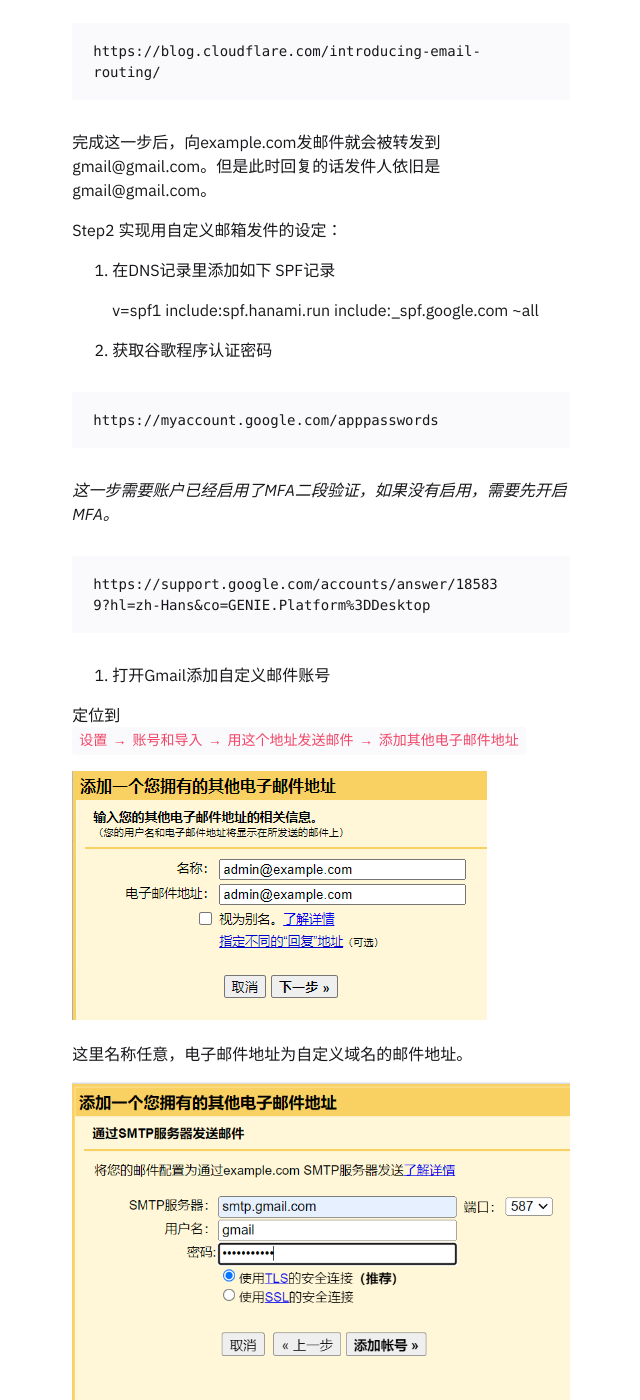
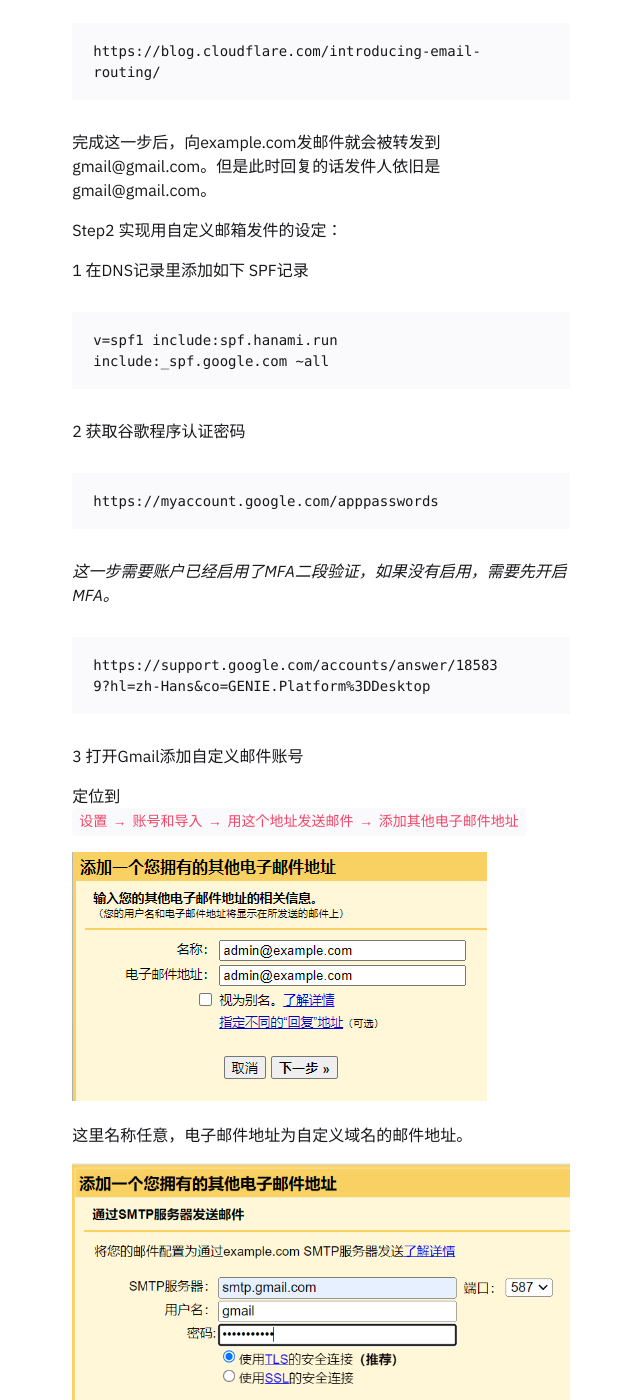
Before and after one commit to bintis/-bintis.github.io, a Jekyll site: the page built from _notes/Public/玩转域名系列之完全Serverless邮件服务器.md, in a window 1280 px wide and 1400 px high, scrolled down 1077 px. Shown: the whole window, without its empty margins (319-959 px from the left). Built offline with Jekyll 4.4.1, drawn with Linux system fonts in a browser that asks for light colours; some of the changed text lies outside the part shown.

Commit message:
New Blog

````diff
--- a/_notes/Public/玩转域名系列之完全Serverless邮件服务器.md
+++ b/_notes/Public/玩转域名系列之完全Serverless邮件服务器.md
@@ -43,13 +43,12 @@ https://blog.cloudflare.com/introducing-email-routing/
 
 Step2 实现用自定义邮箱发件的设定：
 
-
-1.  在DNS记录里添加如下 SPF记录
+1 在DNS记录里添加如下 SPF记录
 
     v=spf1 include:spf.hanami.run include:_spf.google.com ~all
 
 
-2. 获取谷歌程序认证密码
+2  获取谷歌程序认证密码
 
 ```
 https://myaccount.google.com/apppasswords
@@ -63,7 +62,7 @@ https://support.google.com/accounts/answer/185839?hl=zh-Hans&co=GENIE.Platform%3
 
 
 
-3. 打开Gmail添加自定义邮件账号
+3 打开Gmail添加自定义邮件账号
 
 定位到 `设置 → 账号和导入 → 用这个地址发送邮件 → 添加其他电子邮件地址`
 
@@ -75,7 +74,7 @@ https://support.google.com/accounts/answer/185839?hl=zh-Hans&co=GENIE.Platform%3
 
 这里的用户名是你的gmail的用户名，密码是Step2 .2中获取到的应用密码。
 
-4. 打开gmail 点击确认邮件或输入邮件验证码。
+4  打开gmail 点击确认邮件或输入邮件验证码。
 
 至此全部设定完毕，在使用Gmail发送邮件的时候，可以选择使用自定义邮箱发件。
 
````
